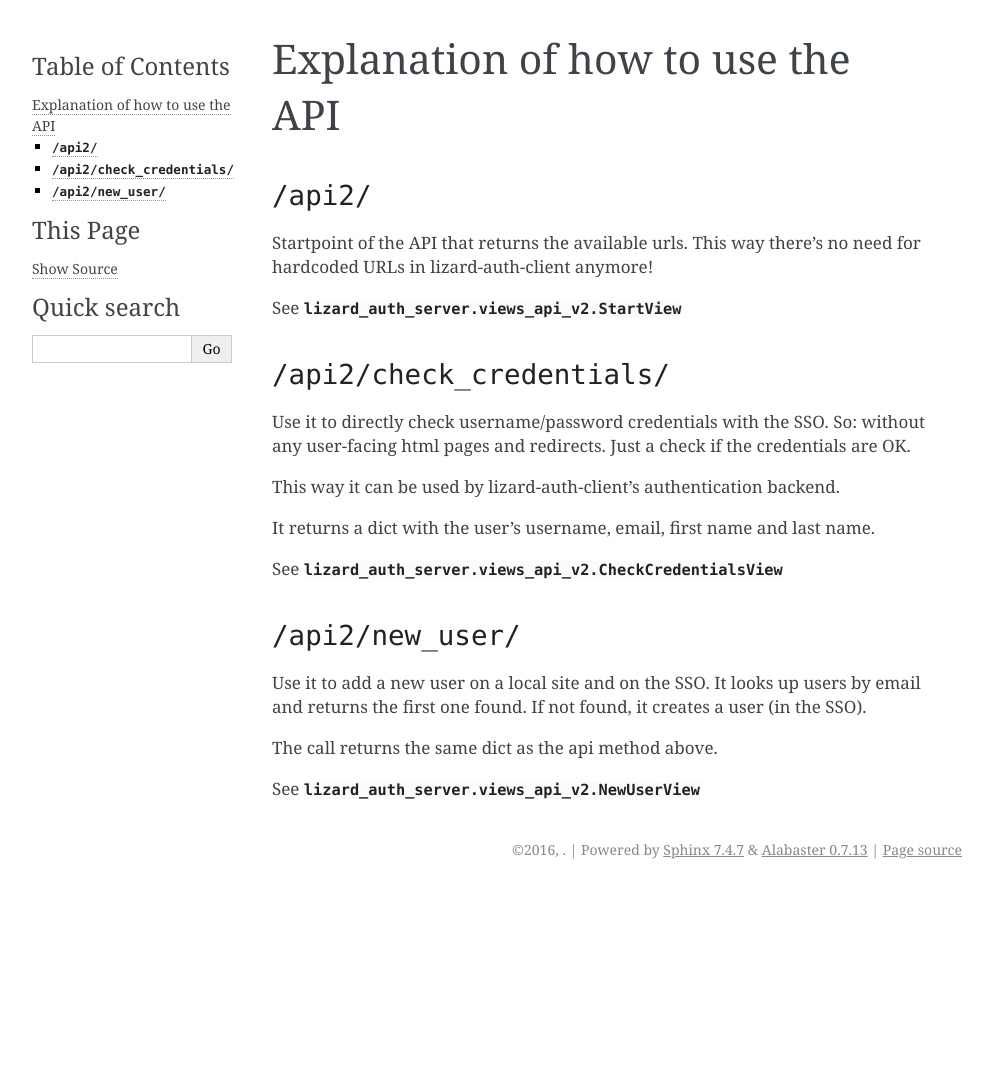
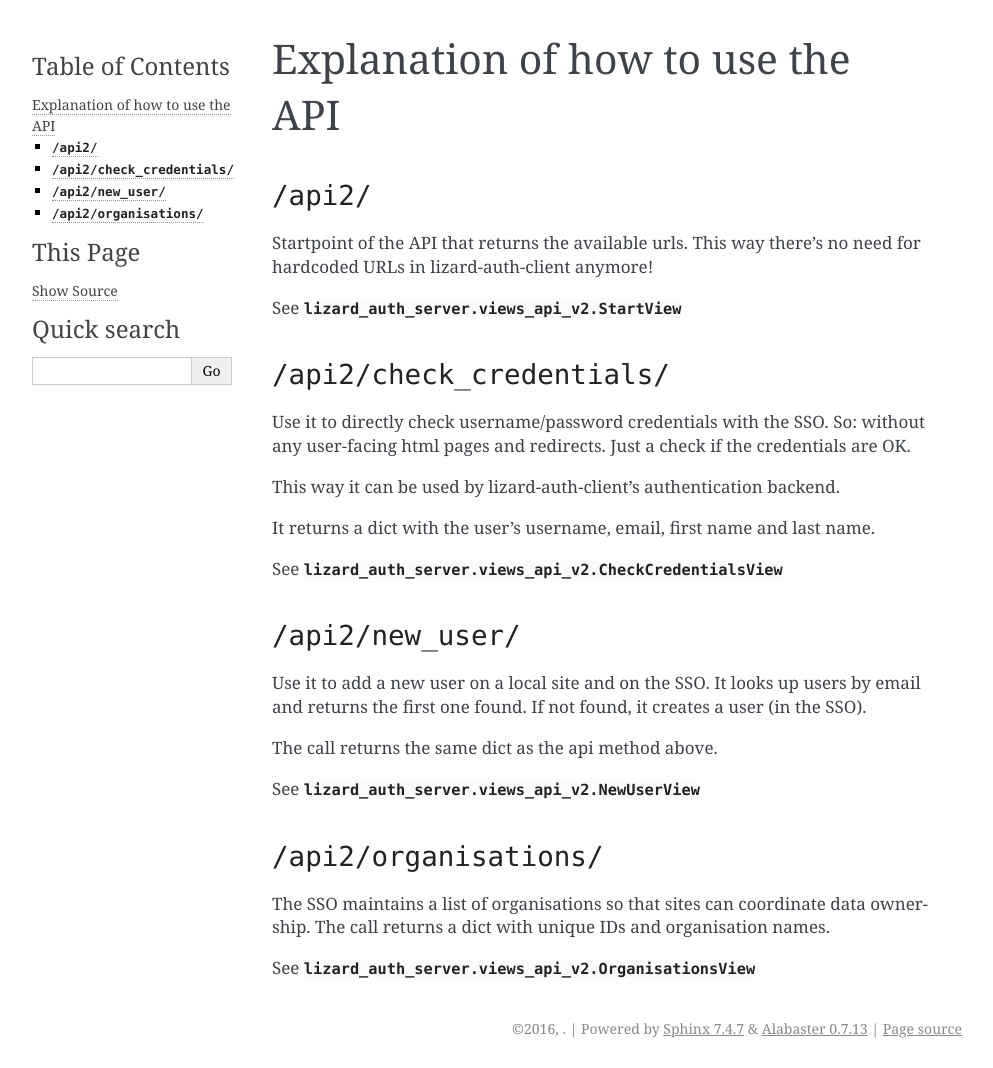
Before and after one commit to lizardsystem/lizard-auth-server, a Sphinx documentation site: the page built from doc/source/explanation_api.rst, in a window 1280 px wide. Shown: the whole page, without its empty margins (148-1141 px from the left). Built offline with Sphinx 7.4.7, drawn with Linux system fonts in a browser that asks for light colours; the version number is read from the project's files by our own code; before the commit the page ends 900 px from its top, so only the background shows below that.

Commit message:
Updated documentation

```diff
--- a/doc/source/explanation_api.rst
+++ b/doc/source/explanation_api.rst
@@ -35,3 +35,12 @@ SSO).
 The call returns the same dict as the api method above.
 
 See :class:`lizard_auth_server.views_api_v2.NewUserView`
+
+
+``/api2/organisations/``
+------------------------
+
+The SSO maintains a list of organisations so that sites can coordinate data
+ownership. The call returns a dict with unique IDs and organisation names.
+
+See :class:`lizard_auth_server.views_api_v2.OrganisationsView`
--- a/doc/source/reference_api.rst
+++ b/doc/source/reference_api.rst
@@ -6,3 +6,6 @@ API reference
 
 .. autoclass:: lizard_auth_server.views_api_v2.CheckCredentialsView
    :members:
+
+.. autoclass:: lizard_auth_server.views_api_v2.OrganisationsView
+   :members:
```
